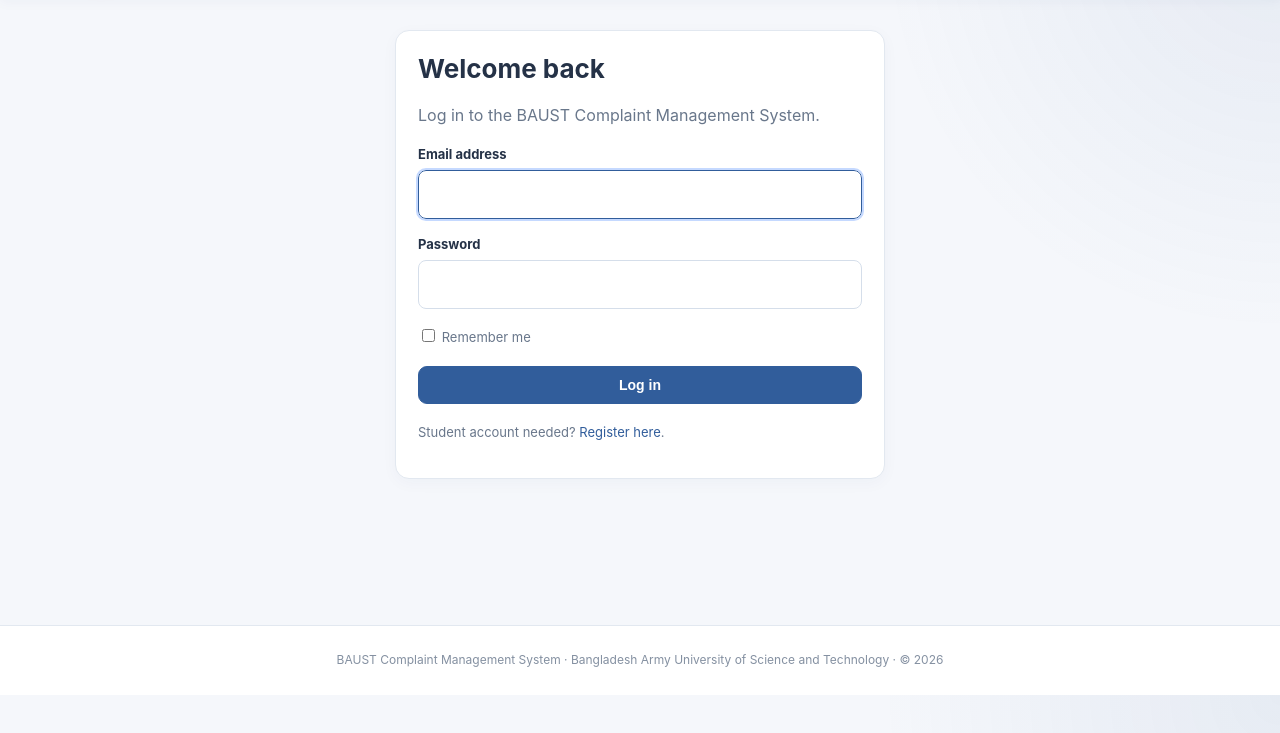
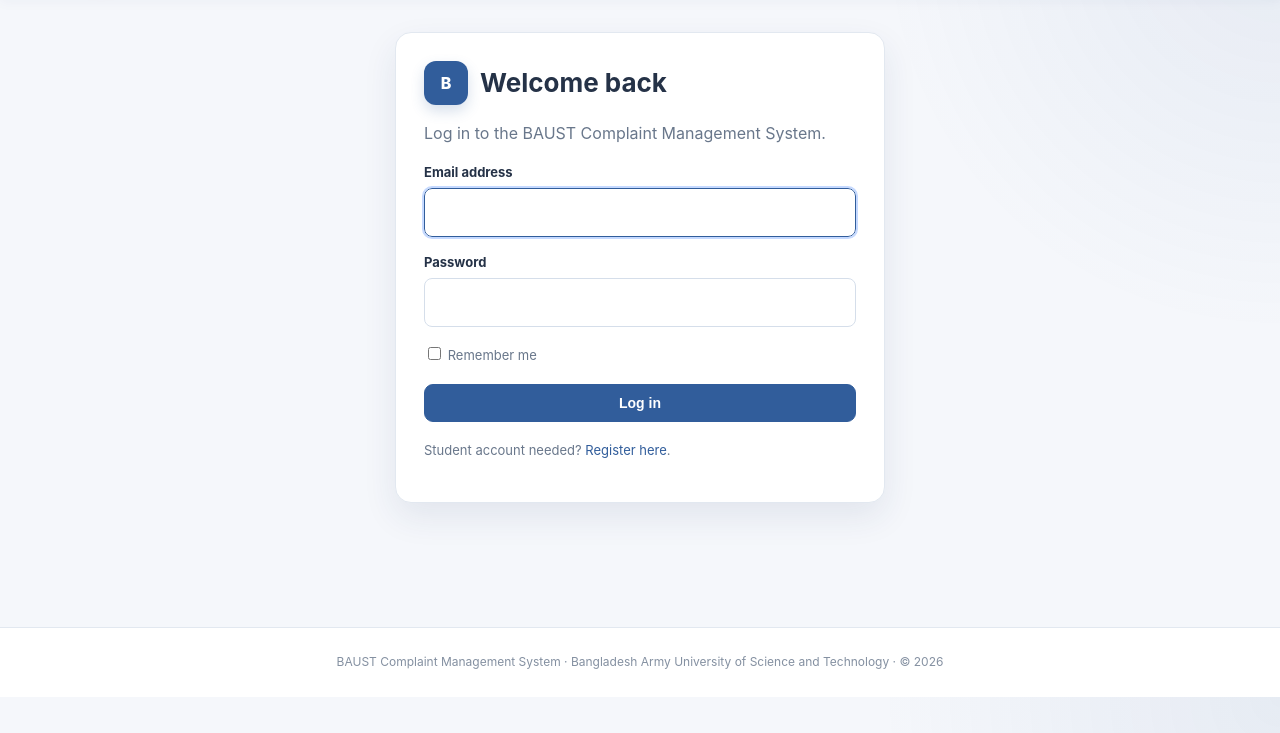
Before and after one commit to Jas-Heema/BAUST-Complain-Management-System, a Laravel app: page /login in a window 1280 px wide. Shown: the part 67-800 px from the top of the page. Run offline with Laravel 12, Linux system fonts and the light colour scheme; parts of the project's set-up code (start-up, migrations or seed data) failed here and were passed over.

Commit message:
Polish login and registration screens

```diff
--- a/resources/views/auth/login.blade.php
+++ b/resources/views/auth/login.blade.php
@@ -1,9 +1,12 @@
 @extends('layouts.app')
 @section('title', 'Log in')
 @section('content')
-    <div style="max-width: 490px; margin: 30px auto">
-        <div class="card">
-            <h1 style="font-size: 26px">Welcome back</h1>
+    <div class="auth-shell">
+        <div class="card auth-card">
+            <div class="auth-header">
+                <div class="auth-icon" aria-hidden="true">B</div>
+                <h1>Welcome back</h1>
+            </div>
             <p class="muted">Log in to the BAUST Complaint Management System.</p>
             <form method="POST" action="{{ route('login.store') }}">
                 @csrf
--- a/resources/views/layouts/app.blade.php
+++ b/resources/views/layouts/app.blade.php
@@ -202,6 +202,39 @@
             padding: 22px;
             box-shadow: 0 4px 16px rgba(35, 60, 100, 0.035);
             margin-bottom: 18px;
+        }
+        .auth-shell {
+            max-width: 490px;
+            margin: 32px auto;
+        }
+        .auth-shell-wide {
+            max-width: 650px;
+        }
+        .auth-card {
+            padding: 28px;
+            border-radius: 16px;
+            box-shadow: 0 14px 34px rgba(35, 60, 100, 0.09);
+        }
+        .auth-header {
+            display: flex;
+            align-items: center;
+            gap: 12px;
+            margin-bottom: 8px;
+        }
+        .auth-header h1 {
+            margin: 0;
+            font-size: 26px;
+        }
+        .auth-icon {
+            width: 44px;
+            height: 44px;
+            display: grid;
+            place-items: center;
+            border-radius: 12px;
+            background: var(--blue);
+            color: #fff;
+            font-weight: 800;
+            box-shadow: 0 6px 14px rgba(49, 93, 155, 0.2);
         }
         .grid {
             display: grid;
```
Also changed, not shown: resources/views/auth/register.blade.php (+6 -3 lines).
